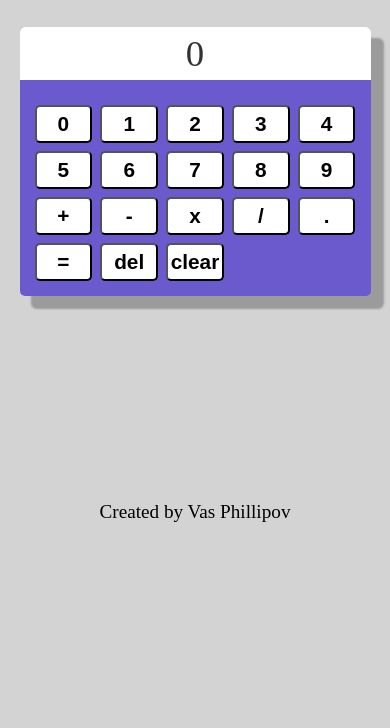
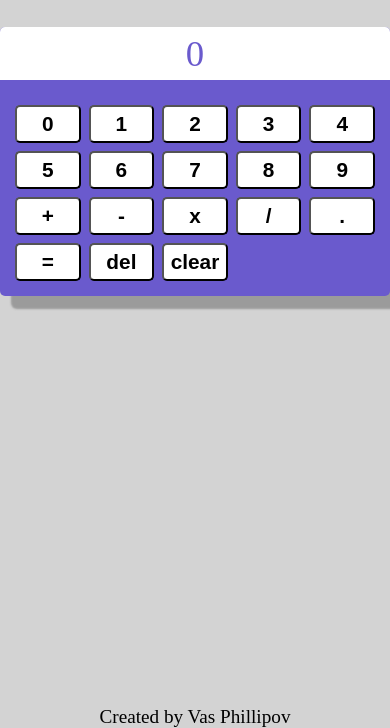
Before and after one commit to Vas75/Calculator, a plain HTML site: page index.html in a window 390 px wide. Shown: the part 116-844 px from the top of the page. Drawn offline with Linux system fonts and the light colour scheme.

Commit message:
Changes made to media queries to make app more responsive.

```diff
--- a/app.js
+++ b/app.js
@@ -75,8 +75,8 @@ function checkIfOpReady() {
     alert("Are you mad?! Dividing by 0 will destroy the universe!");
     return;
   }
-
-  const val1Ready = /[0-9]/.test(val1); //check for at least 1 num.
+  //check for at least 1 num.
+  const val1Ready = /[0-9]/.test(val1);
   const val2Ready = /[0-9]/.test(val2);
 
   return val1Ready && val2Ready && operator;
@@ -88,7 +88,7 @@ function placeOperator(input) {
     switchBuildVal1(false);
     renderToUser(val1, operator);
   } else {
-    //if 2nd operator input, attempts to run operation.
+    //if a 2nd operator is input, attempts to run operation.
     if (checkIfOpReady()) {
       const result = operate(parseFloat(val1), parseFloat(val2), operator);
       setForChainOp(result, input);
@@ -111,7 +111,7 @@ function setForNewOp() {
 }
 
 function renderToUser(n1, n2 = "", oper = "") {
-  n1 = n1 ? n1 : 0; //n1 may be passed an '', this fills div with 0 if ''.
+  n1 = n1 ? n1 : 0; //n1 may be passed empty str, this fills div with 0 if ''.
   display.textContent = `${n1} ${oper} ${n2}`;
 }
 
@@ -133,6 +133,7 @@ function resetApp() {
 }
 
 function formatResult(result) {
+  //no more than 2 dec places allowed in floats.
   if (result.toString().includes(".")) {
     return parseFloat(result.toFixed(2));
   }
@@ -164,9 +165,7 @@ btns.forEach((btn) => {
   btn.addEventListener("click", sortInput);
 });
 
-/**
- * Amost done, still need to handle div by 0, and making sure decimal vals are of
- * appropriate length. Dont, push to git.
+/*
  *
  * On screen decerease maybe change font size of display, and add keyboard support.
  *
--- a/style.css
+++ b/style.css
@@ -59,7 +59,7 @@ h1 span {
 }
 
 .container {
-  width: 35vw;
+  width: 40vw;
 
   margin: auto;
   border-radius: 5px;
@@ -76,7 +76,8 @@ header {
   display: flex;
   justify-content: center;
   background-color: #fff;
-  color: rgb(50, 50, 50);
+  color: slateblue;
+  /* color: rgb(50, 50, 50); */
   font-size: 2.3rem;
   margin-bottom: 10px;
   padding: 5px 0 5px 0;
@@ -108,7 +109,7 @@ footer {
   display: flex;
   flex-direction: row;
   justify-content: center;
-  align-items: flex-start;
+  align-items: flex-end;
   font-size: 1.2rem;
 }
 
@@ -129,6 +130,6 @@ footer {
 
 @media (max-width: 420px) {
   .container {
-    width: 90vw;
+    width: 100vw;
   }
 }
```
